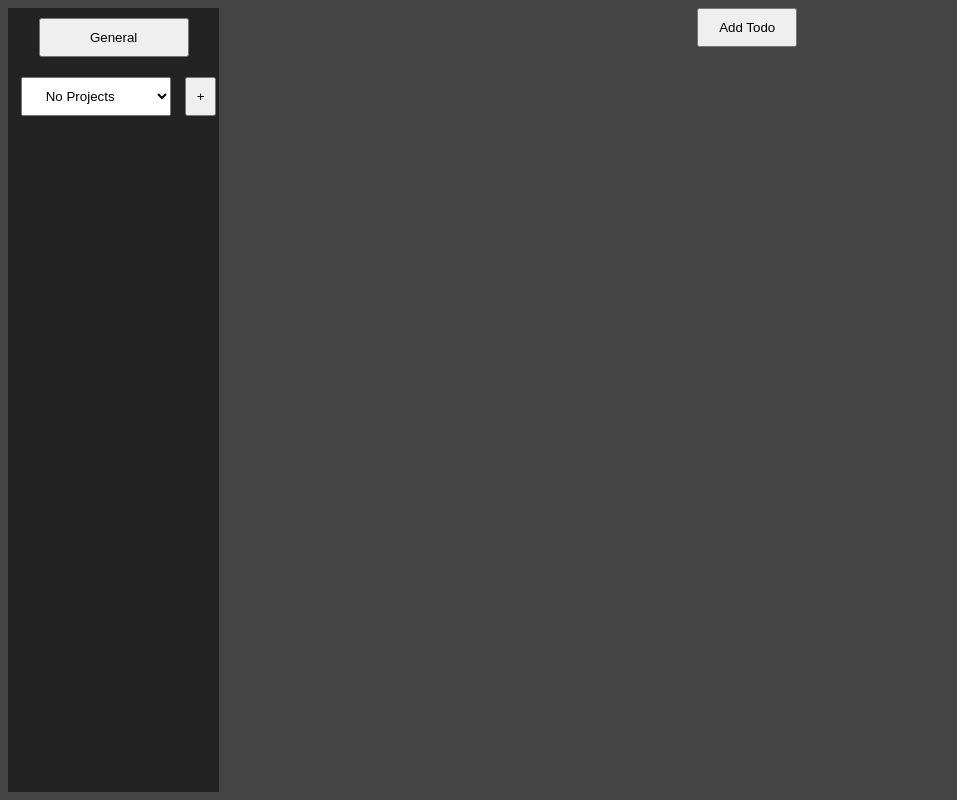
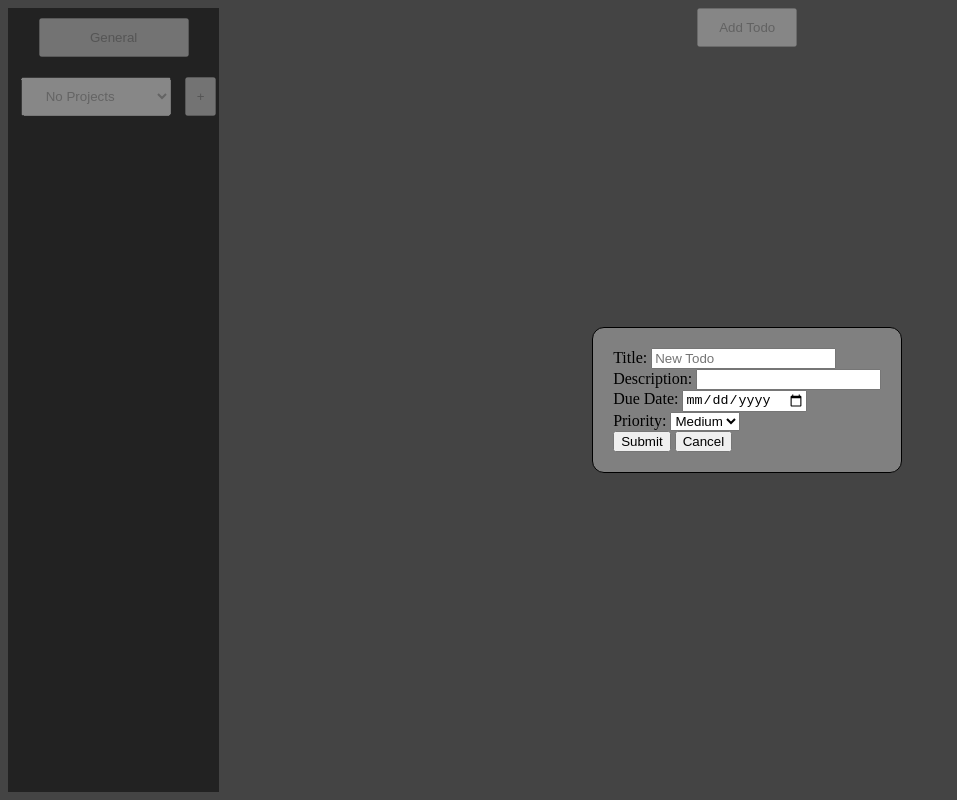
Before and after one commit to Matt-McAuley/todo-list, a website built with webpack: page dist/index.html in a window 1280 px wide. Both pictures are taken after a click on the button "Add Todo". Shown: the whole page, without its empty margins (0-957 px from the left). Built offline with nearby package versions, Linux system fonts and the light colour scheme.

Commit message:
Added event listeners to make forms appear and dissapear
Allowed for data collection and handling of adding todos

```diff
--- a/src/index.js
+++ b/src/index.js
@@ -3,6 +3,8 @@ import pageLoad from "./js-files/pageLoad";
 import './style.css';
 
 pageLoad();
+
+let general = new Project('General');
 
 function displayTodos(project) {
     todoArea = document.querySelector(".todoArea");
@@ -13,8 +15,3 @@ function displayTodos(project) {
         todoArea.append(todoButton);
     }
 }
-
-function createTodo(title, description, dueDate, priority, project) {
-    todo = new Todo(title, description, dueDate, priority);
-    project.addTodo(todo);
-}
--- a/src/js-files/pageLoad.js
+++ b/src/js-files/pageLoad.js
@@ -1,51 +1,66 @@
 import { Project } from "./classes";
 
 export default function pageLoad() {
-    // Create general page layout upon being loaded
-    // const body = document.querySelector("body");
+    //Gather all buttons/form items
+    const generalButton = document.querySelector(".general");
+    const addProject = document.querySelector(".addButton");
+    const addTodo = document.querySelector(".todoButton");
+    const cancelButtons = document.querySelectorAll(".cancel");
+    const todoSubmit = document.querySelector(".todoSubmit");
+    const projectSubmit = document.querySelector(".projectSubmit");
+    const projectDropdown = document.querySelector(".projectSelect");
+    const todoPopup = document.querySelector(".todoPopup");
+    const projectPopup = document.querySelector(".projectPopup");
 
-    // const sideBar = document.createElement("div");
-    // sideBar.classList.add("sideBar");
+    const todoTitle = document.querySelector("#todoTitle");
+    const todoDescription = document.querySelector("#description");
+    const todoDueDate = document.querySelector("#dueDate");
+    const todoPriority = document.querySelector("#priority");
 
-    // const mainSpace = document.createElement("div");
-    // mainSpace.classList.add("main");
+    const projectTitle = document.querySelector("#projectTitle");
 
-    // let general = new Project("General");
-    // const generalTab = document.createElement("button");
-    // generalTab.classList.add("general");
-    // generalTab.textContent = "General";
+    //Add necessary event listeners
+    addTodo.addEventListener('click', () => {
+        todoPopup.classList.add('active');
 
-    // const dropAdd = document.createElement("div");
-    // dropAdd.classList.add("dropAdd");
+        generalButton.disabled = true;
+        addProject.disabled = true;
+        addTodo.disabled = true;
+        projectDropdown.disabled = true;
 
-    // const projects = document.createElement("select");
-    // projects.classList.add("projectSelect");
-    // const noProjects = document.createElement("option");
-    // noProjects.textContent = "No Projects";
-    // projects.append(noProjects);
+    });
 
-    // const addButton = document.createElement("button");
-    // addButton.classList.add("addButton");
-    // addButton.textContent = "+";
+    addProject.addEventListener('click', () => {
+        projectPopup.classList.add('active');
 
-    // dropAdd.append(projects);
-    // dropAdd.append(addButton);
+        generalButton.disabled = true;
+        addProject.disabled = true;
+        addTodo.disabled = true;
+        projectDropdown.disabled = true;
 
-    // sideBar.append(generalTab);
-    // sideBar.append(dropAdd);
+    });
 
-    // body.append(sideBar);
-    // body.append(mainSpace);
+    for (let i = 0; i < cancelButtons.length; i++) {
+        cancelButtons[i].addEventListener('click', () => {
+            todoPopup.classList.remove('active');
+            projectPopup.classList.remove('active');
 
-    // const addTodo = document.createElement("button");
-    // addTodo.classList.add("todoButton");
-    // addTodo.textContent = "Add Todo";
-    // mainSpace.append(addTodo);
+            generalButton.disabled = false;
+            addProject.disabled = false;
+            addTodo.disabled = false;
+            projectDropdown.disabled = false;
+        });
+    }
 
-    // const todoArea = document.createElement("div");
-    // todoArea.classList.add("todoArea");
-    // mainSpace.appendChild(todoArea);
+    // todoSubmit.addEventListener('click', () => {
+    //     let title = todoTitle.value;
+    //     let description = todoDescription.value;
+    //     let dueDate = todoDueDate.value;
+    //     let priority = todoPriority.value;
+    // });
+}
 
-    //Add event listeners to buttons
-
+function createTodo(title, description, dueDate, priority, project) {
+    todo = new Todo(title, description, dueDate, priority);
+    project.addTodo(todo);
 }
--- a/src/style.css
+++ b/src/style.css
@@ -5,6 +5,7 @@ body {
     grid-auto-columns: 1fr 5fr;
     width: 99vw;
     height: 98vh;
+    overflow: hidden;
 }
 
 .sidebar {
@@ -35,8 +36,12 @@ body {
 }
 
 .todoPopup , .projectPopup{
+    display: none;
+}
+
+.todoPopup.active, .projectPopup.active {
+    align-self: center;
     position: absolute;
-    align-self: center;
     border: 1px solid black;
     background-color: gray;
     padding: 30px;
@@ -44,9 +49,5 @@ body {
     display: flex;
     flex-direction: column;
     padding: 20px;
-    opacity: 0%;
+    z-index: 1;
 }
-
-.todoPopup:active, .projectPopup:active {
-    opacity: 100%;
-}
```
Also changed, not shown: dist/index.html, dist/main.js.
